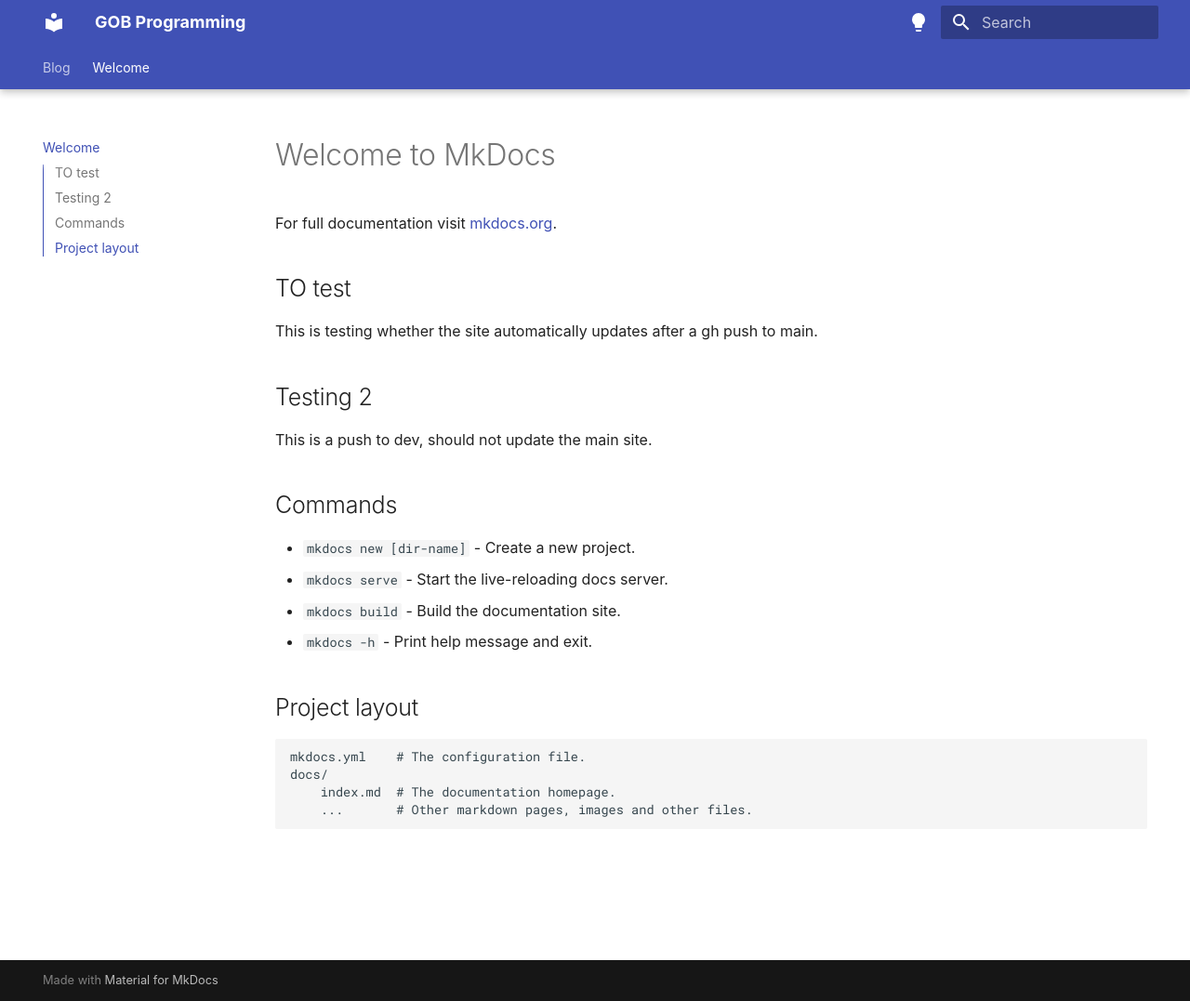
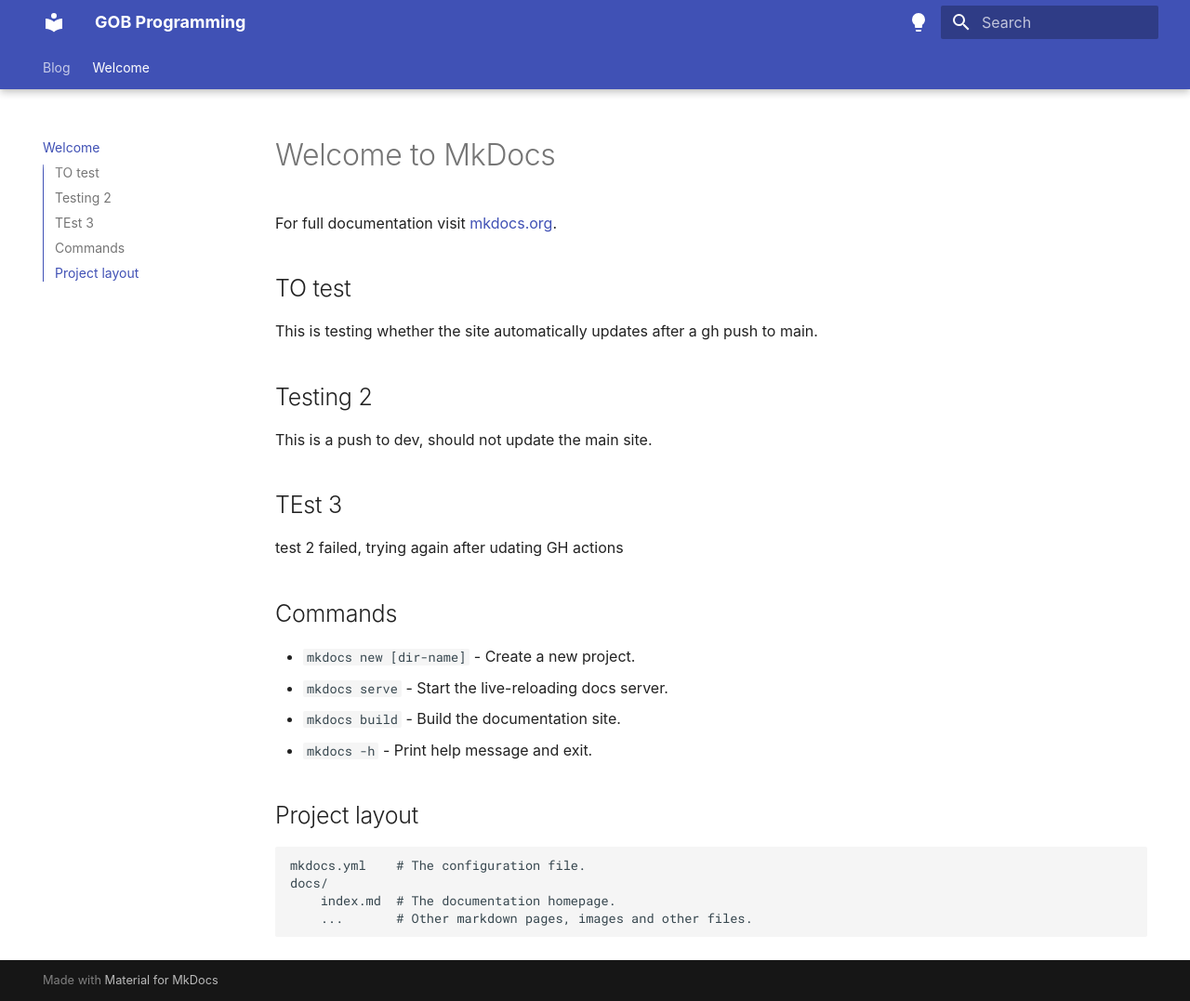
Before and after one commit to Dopamineral/learn-programming, an MkDocs documentation site: the page built from docs/index.md, in a window 1280 px wide and 1077 px high. Shown: the whole window at 93% size. Built offline with MkDocs 1.6.1 and Material for MkDocs 9.7.7, drawn with Linux system fonts in a browser that asks for light colours; some web fonts are replaced.

Commit message:
test dev push

```diff
--- a/docs/index.md
+++ b/docs/index.md
@@ -7,6 +7,9 @@
 
 ## Testing 2
 This is a push to dev, should not update the main site.
+
+## TEst 3
+test 2 failed, trying again after udating GH actions
 
 ## Commands
 
```
Also changed, not shown: 1 other file.
